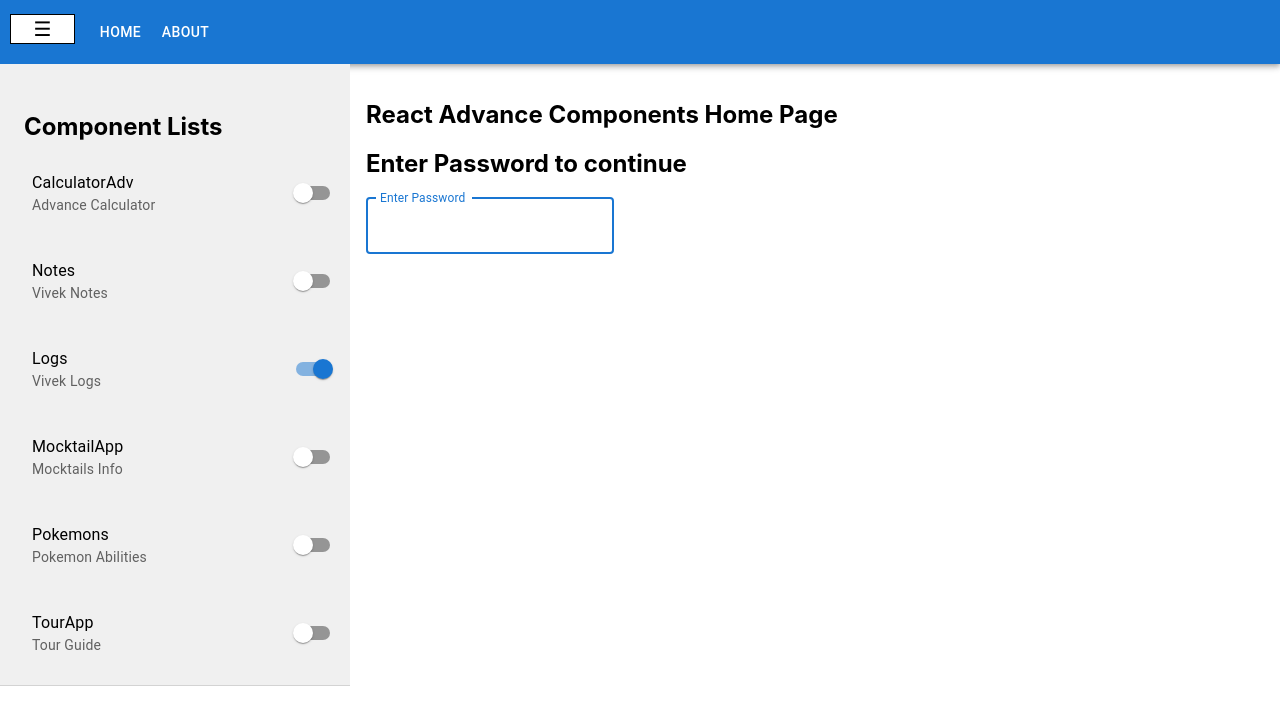
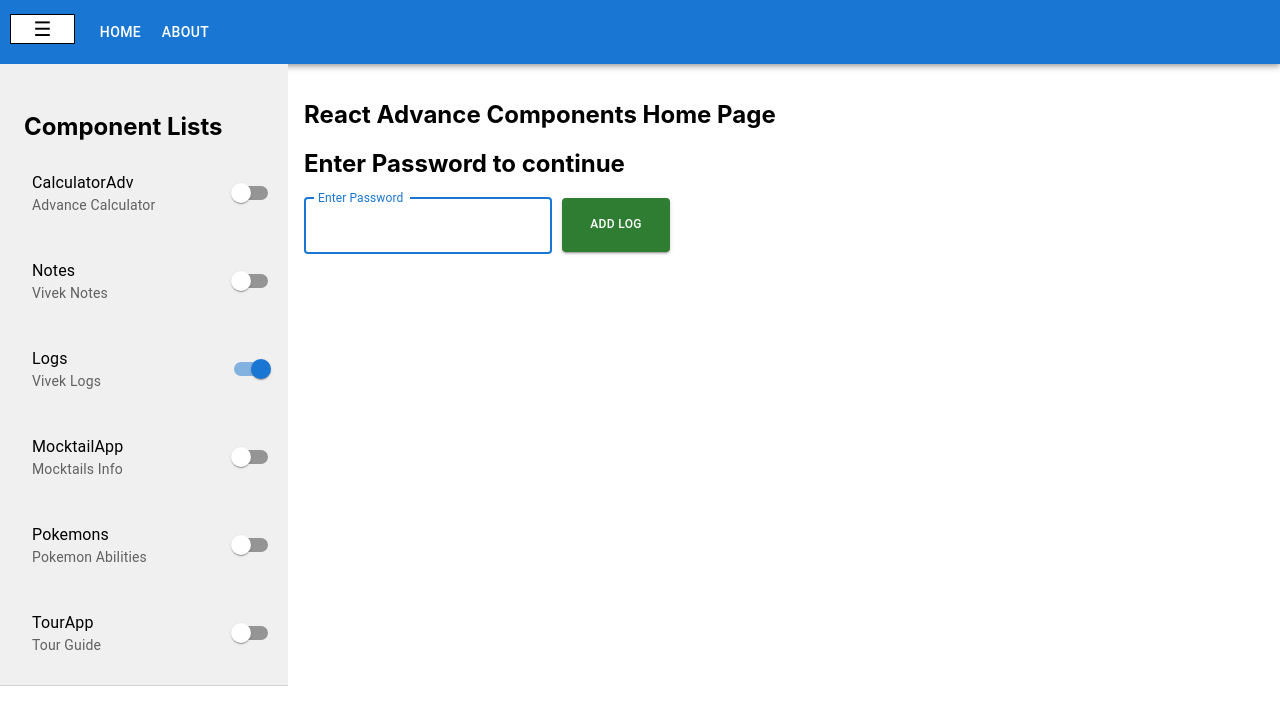
Before and after one commit to bebak16/AdvanceReact, a React (Create React App) app: page /Logs in a window 1280 px wide. Shown: the top 724 px of the page. Built offline with nearby package versions, Linux system fonts and the light colour scheme; no server answers.

Commit message:
look and feel fix

```diff
--- a/src/MyLogs/Logs.js
+++ b/src/MyLogs/Logs.js
@@ -1,5 +1,6 @@
-import React from "react";
+import React, { useState } from "react";
 import TextField from "@mui/material/TextField";
+import Button from "@mui/material/Button";
 import MyLogs from "./MyLogs";
 
 export default function Logs() {
@@ -7,13 +8,19 @@ export default function Logs() {
 
   const isLogged = sessionStorage.getItem("isBob");
   const [isAllowed, setIsAllowed] = React.useState(isLogged === passkey);
+  const [inputVal, setInputVal] = useState("");
+
+  const validateUser = () => {
+    if (inputVal === passkey) {
+      setIsAllowed(true);
+      sessionStorage.setItem("isBob", inputVal);
+    }
+  }
 
   const handleInputChange = (e) => {
-    if (e.key === "Enter") {
-      if (e.target.value === passkey) {
-        setIsAllowed(true);
-        sessionStorage.setItem("isBob", e.target.value);
-      }
+    setInputVal(e.target.value);
+    if(e.key === "Enter"){
+      validateUser();
     }
   };
 
@@ -33,6 +40,19 @@ export default function Logs() {
               onKeyDown={handleInputChange}
               autoFocus
             />
+            <Button
+              variant="contained"
+              onClick={validateUser}
+              color="success"
+              style={{
+                width: "9em",
+                height: "4.5em",
+                fontSize: "12px",
+                marginLeft: "10px",
+              }}
+            >
+              Add Log
+            </Button>
           </p>
         </>
       )}
--- a/src/MyLogs/MyLogs.css
+++ b/src/MyLogs/MyLogs.css
@@ -1,5 +1,6 @@
 .table{
     td{
         padding: 10px 5px;
+        text-align: center;
     }
 }
--- a/src/MyLogs/MyLogs.js
+++ b/src/MyLogs/MyLogs.js
@@ -22,25 +22,25 @@ import "./MyLogs.css";
 
 const styles = {
   input: {
-    width: "50%",
+    width: "30em",
     height: "4em",
   },
 
   inputDate: {
     width: "8em",
     height: "4em",
-    marginLeft: "20px",
+    marginLeft: "10px",
   },
 
   noteCell: {
-    minWidth: "12em",
+    width: "20em",
   },
 
   button: {
     width: "9em",
-    height: "4em",
+    height: "4.5em",
     fontSize: "12px",
-    marginLeft: "0.5em",
+    marginLeft: "10px",
   },
 };
 
--- a/src/utils/DrawerList.css
+++ b/src/utils/DrawerList.css
@@ -1,6 +1,6 @@
 /* Define styles for desktop */
 .left-menu {
-    width: 350px;
+    width: 18em;
     background-color: #f0f0f0;
     transition: transform 0.3s ease;
   }
```
